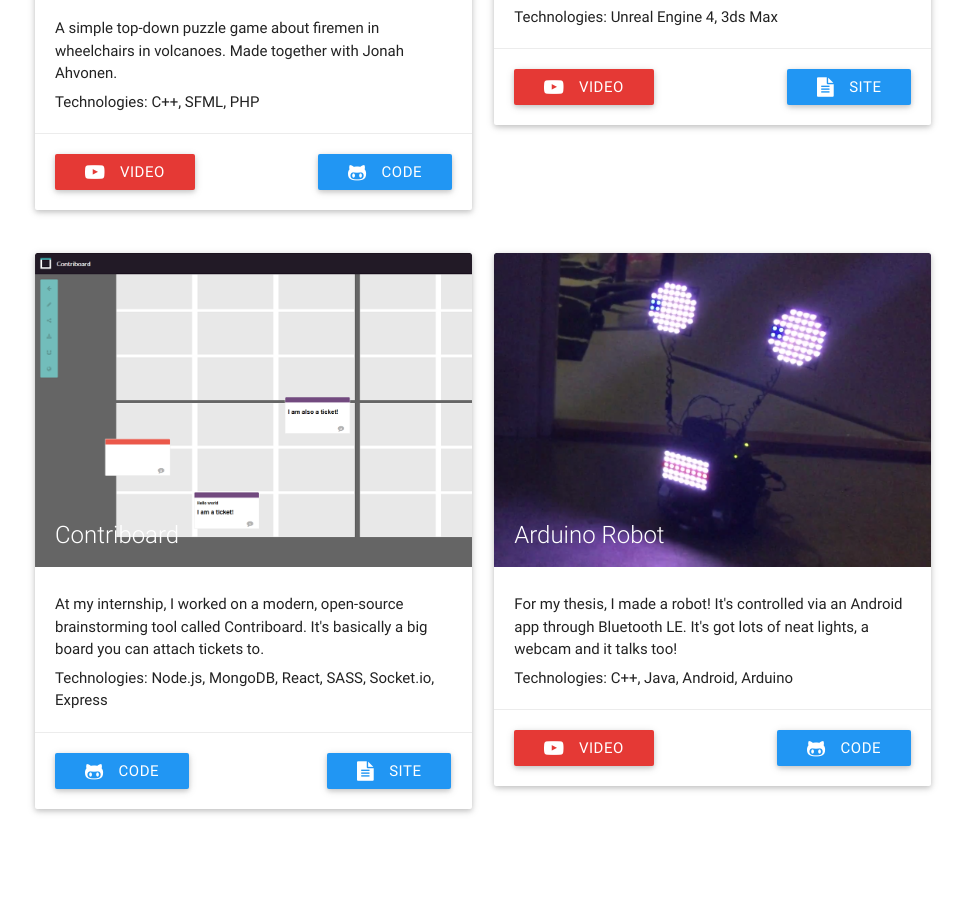
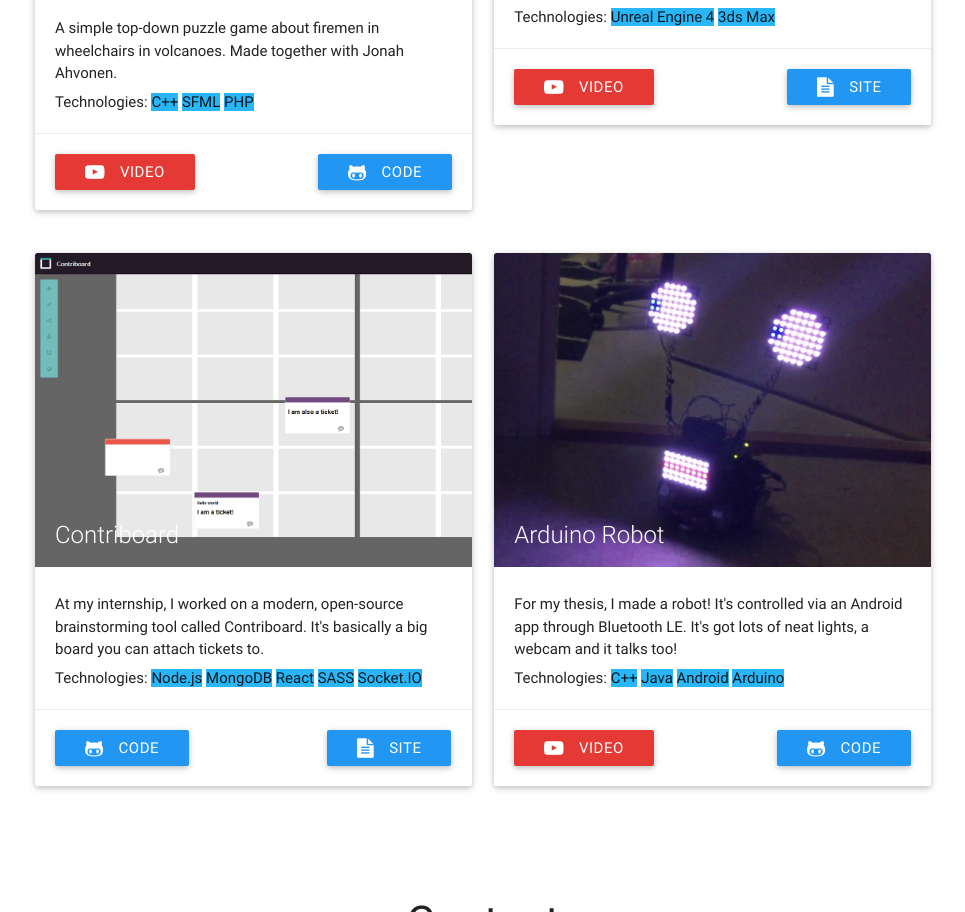
Before and after one commit to melonmanchan/My-Website, a plain HTML site: page index.html in a window 1280 px wide. Shown: the part 1117-2029 px from the top of the page, without its empty margins (157-1122 px from the left). Drawn offline with nearby package versions, Linux system fonts and the light colour scheme.

Commit message:
Add tag-like styling thingies to technologies

```diff
--- a/index.html
+++ b/index.html
@@ -71,7 +71,7 @@
                             </div>
                             <div class="card-content">
                                 <p>A simple top-down puzzle game about firemen in wheelchairs in volcanoes. Made together with Jonah Ahvonen.</p>
-                                <p class="card-content-tech">Technologies: C++, SFML, PHP</p>
+                                <p class="card-content-tech">Technologies: <span class="tech-item light-blue lighten-1">C++</span> <span class="tech-item light-blue lighten-1">SFML</span> <span class="tech-item light-blue lighten-1">PHP</span></p>
 
                             </div>
                             <div class="card-action">
@@ -88,7 +88,7 @@
                                 </div>
                                 <div class="card-content">
                                     <p>A top-down bullet hell action game in the vein of Ikaruga and Tapan Kaikki. Made together with Iiro Surakka. Can you tell I'm not good at naming things?</p>
-                                    <p class="card-content-tech">Technologies: Unreal Engine 4, 3ds Max</p>
+                                    <p class="card-content-tech">Technologies: <span class="tech-item light-blue lighten-1">Unreal Engine 4</span> <span class="tech-item light-blue lighten-1">3ds Max</span></p>
                                 </div>
                                 <div class="card-action">
                                     <a class="waves-effect waves-light btn red darken-1 work-btn" href="https://www.youtube.com/watch?v=4lgIdFlilmE"><i class="fa fa-youtube-play youtube-icon transition left"></i> Video</a>
@@ -106,7 +106,7 @@
                                         </div>
                                         <div class="card-content">
                                             <p>At my internship, I worked on a modern, open-source brainstorming tool called Contriboard. It's basically a big board you can attach tickets to.</p>
-                                            <p class="card-content-tech">Technologies: Node.js, MongoDB, React, SASS, Socket.io, Express</p>
+                                            <p class="card-content-tech">Technologies: <span class="tech-item light-blue lighten-1">Node.js</span> <span class="tech-item light-blue lighten-1">MongoDB</span> <span class="tech-item light-blue lighten-1">React</span> <span class="tech-item light-blue lighten-1">SASS</span> <span class="tech-item light-blue lighten-1">Socket.IO</span></p>
                                         </div>
                                         <div class="card-action">
                                             <a class="waves-effect waves-light btn blue work-btn" href="https://github.com/N4SJAMK/teamboard-client-react"><i class="fa fa-github-alt left"></i> Code</a>
@@ -122,7 +122,7 @@
                                     </div>
                                     <div class="card-content">
                                         <p>For my thesis, I made a robot! It's controlled via an Android app through Bluetooth LE. It's got lots of neat lights, a webcam  and it talks too! </p>
-                                        <p class="card-content-tech">Technologies: C++, Java, Android, Arduino</p>
+                                        <p class="card-content-tech">Technologies: <span class="tech-item light-blue lighten-1">C++</span> <span class="tech-item light-blue lighten-1">Java</span> <span class="tech-item light-blue lighten-1">Android</span> <span class="tech-item light-blue lighten-1">Arduino</span></p>
                                     </div>
                                     <div class="card-action">
                                         <a class="waves-effect waves-light btn red darken-1 work-btn" href="https://www.youtube.com/watch?v=9J1su0qU4Nk"><i class="fa fa-youtube-play transition left"></i> Video</a>
```
